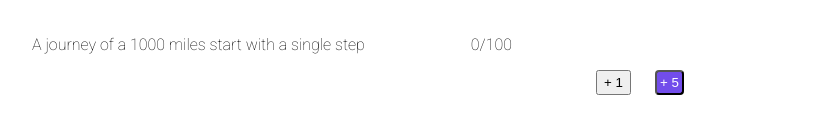
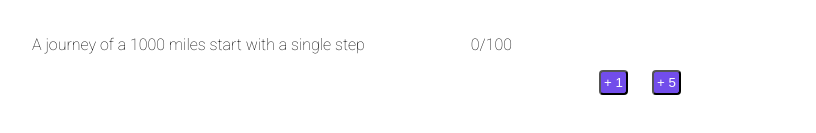
Before and after one commit to luizfiorentino/scoreboard-challenge, a React (Create React App) app: page / in a window 1280 px wide. Both pictures are taken after typing "Sample" into the empty fields and a click on the button "Add student". Shown: the part 257-390 px from the top of the page, without its empty margins (0-816 px from the left). Built offline with nearby package versions, Linux system fonts and the light colour scheme.

Commit message:
fix- all buttons with right bg color

```diff
--- a/src/scoreboard/Scoreboard.jsx
+++ b/src/scoreboard/Scoreboard.jsx
@@ -87,7 +87,10 @@ export default function Scoreboard(props) {
               Reset
             </button>
           ) : undefined}{" "}
-          <button onClick={() => props.incrementScoreByOne(props.id)}>
+          <button
+            className="btn-inner"
+            onClick={() => props.incrementScoreByOne(props.id)}
+          >
             + 1
           </button>{" "}
           <button
@@ -97,7 +100,10 @@ export default function Scoreboard(props) {
             + 5
           </button>{" "}
           {props.score >= 10 && props.score < 80 ? (
-            <button onClick={() => props.incrementFifty(props.id)}>
+            <button
+              className="btn-inner"
+              onClick={() => props.incrementFifty(props.id)}
+            >
               + 50%
             </button>
           ) : undefined}{" "}
```
